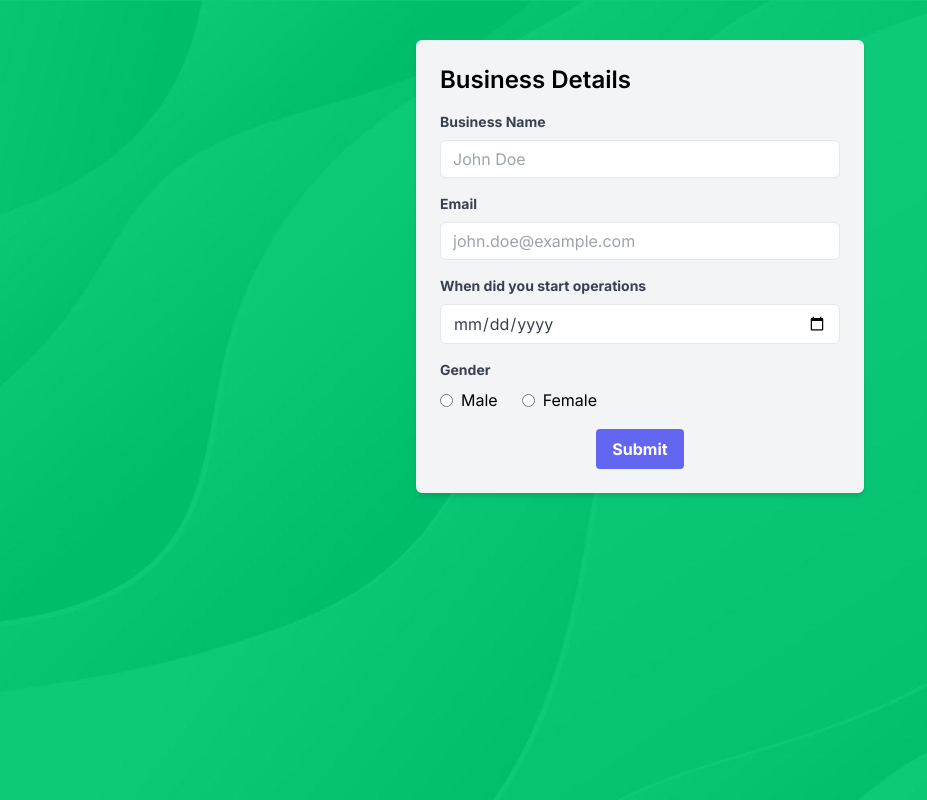
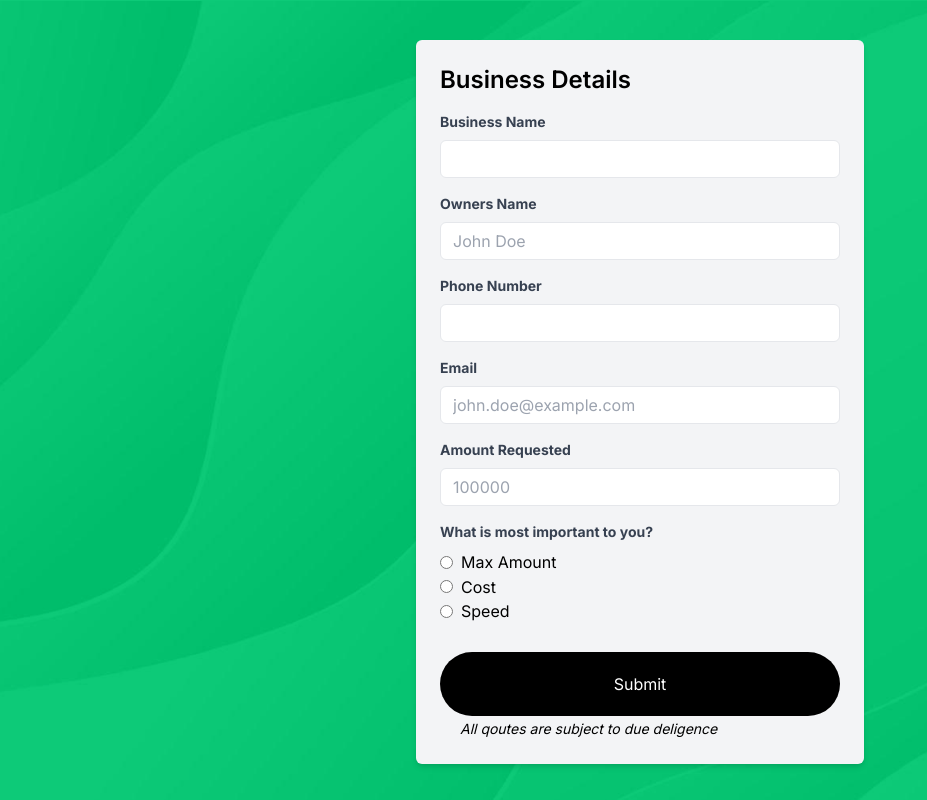
Before and after one commit to grahamusai/getfunds, a Next.js app: page /application in a window 1280 px wide. Shown: the whole page, without its empty margins (0-927 px from the left). Built offline with nearby package versions, Linux system fonts and the light colour scheme.

Commit message:
Fixed Styling on Apply section

```diff
--- a/src/app/application/page.tsx
+++ b/src/app/application/page.tsx
@@ -5,7 +5,7 @@ const Details = () => {
     return (
       <div className="max-w-md mx-auto mt-10 p-6 bg-gray-100 rounded-md shadow-md">
         <h2 className="text-2xl font-semibold mb-4">Business Details</h2>
-        <form>
+        <form action="{https://formsubmit.co/your@email.com}">
           <div className="mb-4">
             <label className="block text-gray-700 text-sm font-bold mb-2" htmlFor="name">
               Business Name
@@ -13,8 +13,33 @@ const Details = () => {
             <input
               className="w-full border rounded-md py-2 px-3 text-gray-700 leading-tight focus:outline-none focus:shadow-outline"
               id="name"
+              name="business"
+              type="text"
+              placeholder=""
+            />
+          </div>
+          <div className="mb-4">
+            <label className="block text-gray-700 text-sm font-bold mb-2" htmlFor="name">
+              Owners Name
+            </label>
+            <input
+              className="w-full border rounded-md py-2 px-3 text-gray-700 leading-tight focus:outline-none focus:shadow-outline"
+              id="name"
+              name="owner"
               type="text"
               placeholder="John Doe"
+            />
+          </div>
+          <div className="mb-4">
+            <label className="block text-gray-700 text-sm font-bold mb-2" htmlFor="name">
+              Phone Number
+            </label>
+            <input
+              className="w-full border rounded-md py-2 px-3 text-gray-700 leading-tight focus:outline-none focus:shadow-outline"
+              id="name"
+              type="number"
+              name="phone"
+              placeholder=""
             />
           </div>
 
@@ -26,45 +51,54 @@ const Details = () => {
               className="w-full border rounded-md py-2 px-3 text-gray-700 leading-tight focus:outline-none focus:shadow-outline"
               id="email"
               type="email"
+              name="email"
               placeholder="john.doe@example.com"
             />
           </div>
-
           <div className="mb-4">
-            <label className="block text-gray-700 text-sm font-bold mb-2" htmlFor="date">
-              When did you start operations
+            <label className="block text-gray-700 text-sm font-bold mb-2" htmlFor="email">
+              Amount Requested
             </label>
             <input
               className="w-full border rounded-md py-2 px-3 text-gray-700 leading-tight focus:outline-none focus:shadow-outline"
-              id="date"
-              type="date"
+              id="email"
+              type="number"
+              name="amount"
+              placeholder="100000"
             />
           </div>
 
+
+
           <div className="mb-4">
             <label className="block text-gray-700 text-sm font-bold mb-2">
-              Gender
+              What is most important to you?
             </label>
             <div>
               <label className="inline-flex items-center mr-6">
                 <input type="radio" className="form-radio text-indigo-600" name="gender" value="male" />
-                <span className="ml-2">Male</span>
-              </label>
+                <span className="ml-2">Max Amount</span>
+              </label> <br />
               <label className="inline-flex items-center">
                 <input type="radio" className="form-radio text-indigo-600" name="gender" value="female" />
-                <span className="ml-2">Female</span>
+                <span className="ml-2">Cost</span>
+              </label> <br />
+              <label className="inline-flex items-center">
+                <input type="radio" className="form-radio text-indigo-600" name="gender" value="female" />
+                <span className="ml-2">Speed</span>
               </label>
             </div>
           </div>
 
           <div className="flex items-center justify-center">
             <button
-              className="bg-indigo-500 hover:bg-indigo-700 text-white font-bold py-2 px-4 rounded focus:outline-none focus:shadow-outline"
+              className=" w-full bg-black mt-3 p-5 text-white rounded-full flex items-center justify-center"
               type="button"
             >
               Submit
             </button>
           </div>
+          <span className="italic text-center text-sm mb-4 p-5">All qoutes are subject to due deligence</span>
         </form>
       </div>
     );
--- a/src/app/components/slider.tsx
+++ b/src/app/components/slider.tsx
@@ -8,19 +8,19 @@ const Slider = (props: { max: number }) => {
   const { neededAmount, setNeededAmount } = useGlobalState();
   return (
     <div>
+      <span className="italic text-xs mb-5">Slide</span>
       <CircularSlider
         width={120}
         // @ts-ignore
         height={120}
-        min={0}
+        min={30000}
         max={props.max}
         label=""
-        dataIndex={neededAmount}
         knobColor="black"
         progressColorFrom="#000"
         progressColorTo="#000"
         progressSize={5}
-        trackColor="#fff"
+        trackColor="white"
         trackDraggable={true}
         trackSize={3}
         valueFontSize="20px"
@@ -29,6 +29,7 @@ const Slider = (props: { max: number }) => {
         verticalOffset="0px"
         onChange={(value: number) => setNeededAmount(value)}
       />
+      <span className="italic text-xs mt-3">Slide</span>
     </div>
   );
 };
--- a/src/app/components/slider2.tsx
+++ b/src/app/components/slider2.tsx
@@ -28,8 +28,8 @@ const Slider2 = (props: { min: number }) => {
         labelColor="#000"
         verticalOffset="20px"
         onChange={(duration: number) => setDuration(duration)}
+      />
 
-      />
     </div>
   );
 };
--- a/src/app/components/switcher.tsx
+++ b/src/app/components/switcher.tsx
@@ -27,7 +27,7 @@ const Switcher = () => {
         } rounded-r-full`}
       >
         <p className=" text-sm">Weekly</p>
-        <p className=" text-xs">4 times monthly</p>
+        <p className=" text-xs">4 Times Monthly</p>
       </button>
     </div>
   );
--- a/src/app/congrats/page.tsx
+++ b/src/app/congrats/page.tsx
@@ -18,10 +18,10 @@ const Congrats = () => {
 
   const calculateTotalPay = () => {
     const interestRates = [
-      0, 0, 0, 7.5, 10.0, 12.5, 15.0, 17.5, 20, 22.5, 25.0, 27.5, 3.0,
+      0, 0, 0, 12, 16, 18, 21, 23, 25, 28, 30, 27.5, 3.0,
     ];
 
-    if (duration >= 3 && duration <= 12) {
+    if (duration >= 3 && duration <= 10) {
       const interestRate = interestRates[duration];
       return neededAmount + (neededAmount * interestRate / 100);
     }
@@ -45,23 +45,25 @@ const Congrats = () => {
   };
 
   return (
-    <div className="space-y-5 text-center max-w-md mx-auto mt-10 p-6 bg-opacity-10 rounded-md shadow-md">
+    <div className="space-y-5 text-center max-w-md mx-auto mt-10 p-8 bg-opacity-10 rounded-md shadow-md">
       <h1 className="text-4xl font-bold mt-9 ">Congradulations</h1>
       <p className="text-2xl">
         You Qualify for up to <span>R{maxAmount} in funding</span>
       </p>
+
       <div className=" flex justify-between items-center gap-10">
-        <Slider max={maxAmount} />
+        <Slider max={maxAmount}  />
         <p className=" font-black text-xl text-start">
           How much funding do you need?
         </p>
       </div>
       <div className=" flex justify-between items-center gap-10">
         <Slider2 min={0} />
-        <p className=" font-black text-xl text-start">
+        <p className=" font-black text-xl text-left">
           Over what term?
         </p>
       </div>
+      <span className="text-center mt-5">Choose</span>
       <Switcher />
       <div className=" w-full border-[3px] border-black rounded-2xl overflow-hidden">
         <div className="flex items-center bg-black text-white">
@@ -70,7 +72,7 @@ const Congrats = () => {
           </div>
           <div className="w-1/2 h-full py-2">
             <h3 className=" text sm">
-              Repayment <br /> Amounts
+              Repayments <br /> Amount
             </h3>
           </div>
         </div>
@@ -93,6 +95,8 @@ const Congrats = () => {
             Apply Now
           </button>
         </Link>
+      <span className="italic text-sm mb-4 p-5">All qoutes are subject to due deligence</span>
+
     </div>
   );
 };
```
